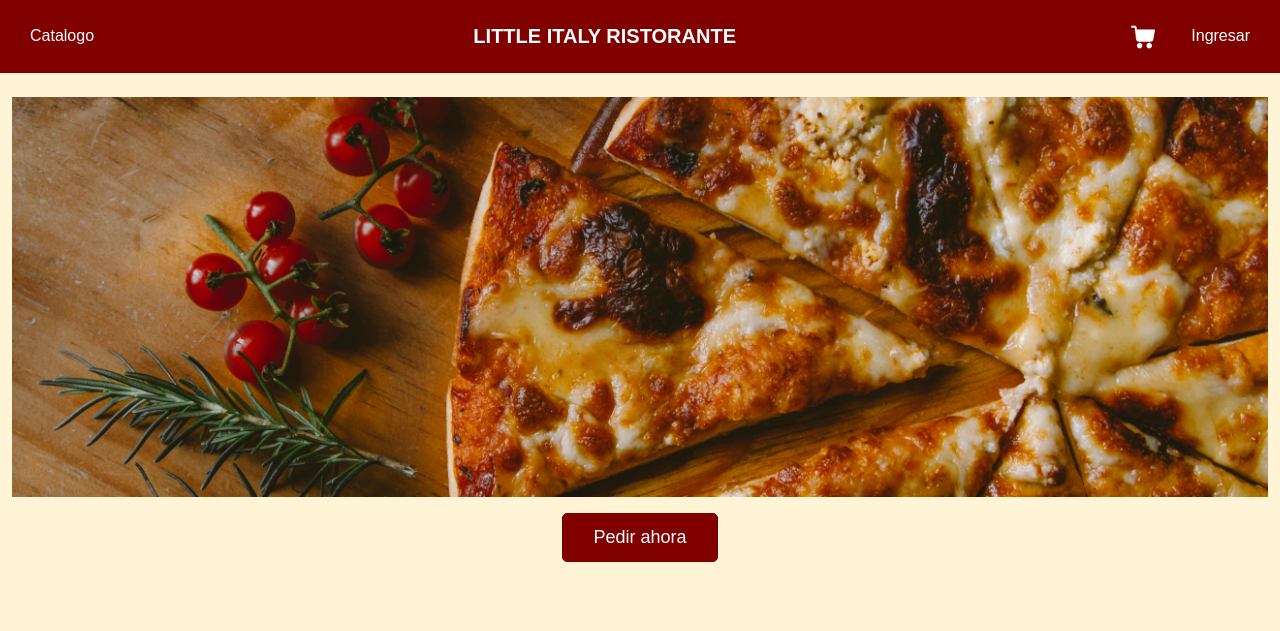
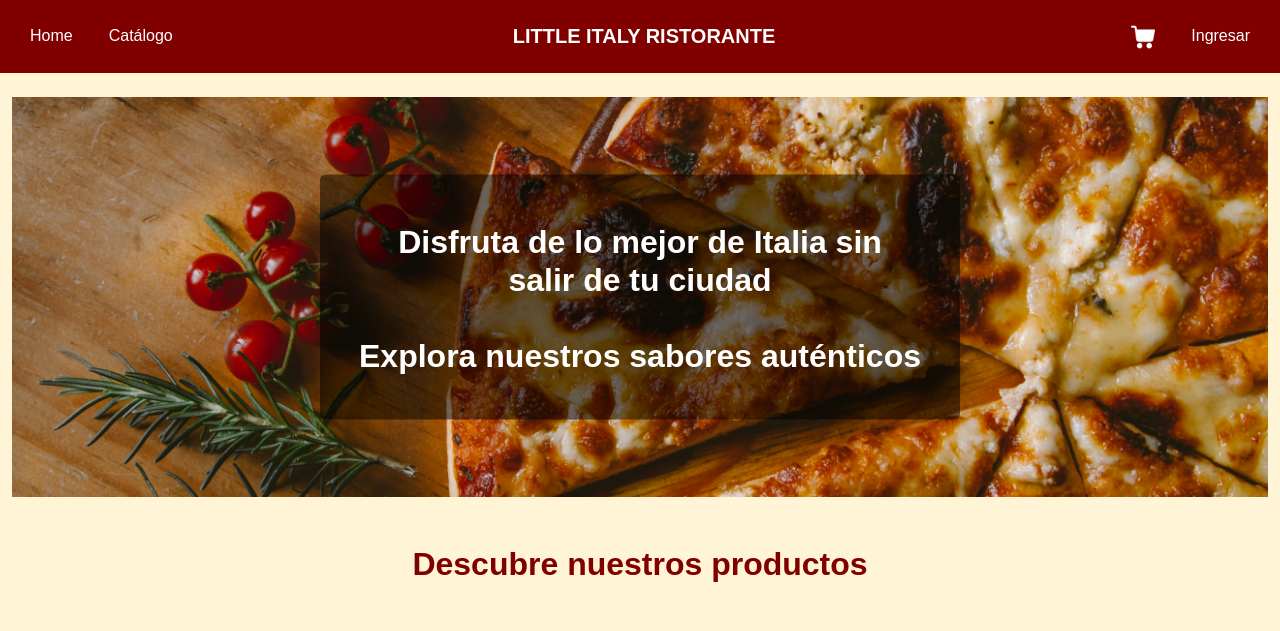
Before and after one commit to lmiel/Little-Italy, a Django app: page / in a window 1280 px wide. Shown: the top 631 px of the page. Run offline with Django 5.2, Linux system fonts and the light colour scheme.

Commit message:
Refactor context processors, clean up unused code, and enhance home page layout with improved styling and structure

```diff
--- a/little_italy/little_italy/static/css/styles.css
+++ b/little_italy/little_italy/static/css/styles.css
@@ -36,12 +36,22 @@ nav a {
 /* Banner Section */
 .banner {
     color: white;
+    position: relative; /* Asegura que los elementos se puedan posicionar dentro del contenedor */
 }
 
 .banner img {
     width: 100%;
     max-height: 400px;
     object-fit: cover;
+}
+
+.banner-text {
+    position: absolute;
+    top: 50%; /* Centra verticalmente el texto */
+    left: 50%; /* Centra horizontalmente el texto */
+    transform: translate(-50%, -50%); /* Ajusta la posición centrada */
+    color: white;
+    font-size: 2rem;
 }
 
 .banner button {
@@ -62,6 +72,9 @@ nav a {
     color: #800000;
     margin-bottom: 20px;
 }
+
+/* ... (resto del código CSS sigue igual) ... */
+
 
 .producto {
     position: relative;
@@ -224,3 +237,39 @@ nav a {
     border-color: #800000;
     color: white;
 }
+
+.imagen-final .container {
+    display: flex;
+    align-items: center;
+    justify-content: space-between;
+}
+
+.imagen-final img {
+    max-width: 100%; /* Ajusta la imagen al contenedor */
+    height: auto;
+}
+
+.imagen-final h2 {
+    color: #800000; /* Color que armoniza con tu esquema de colores */
+    font-size: 2rem;
+}
+
+.imagen-final p {
+    font-size: 1rem;
+    color: #555;
+}
+
+.imagen-final .col-6 {
+    padding-left: 30px; /* Añadir espacio entre la imagen y el texto */
+    padding-right: 30px;
+}
+
+.text-center {
+    text-align: center;
+}
+
+.productos-intro h2 {
+    font-size: 2rem;
+    color: #800000;
+    margin-bottom: 30px;
+}
--- a/little_italy/little_italy/templates/little_italy/base.html
+++ b/little_italy/little_italy/templates/little_italy/base.html
@@ -16,19 +16,20 @@
   <body>
     <nav class="navbar navbar-expand-lg navbar-dark py-3">
       <div class="container-fluid">
-        <!-- Enlace a la carta (izquierda) -->
         <ul class="navbar-nav me-auto">
+
+        <li class="nav-item">
+          <a class="nav-link text-white" href="{% url 'home' %}">Home</a>
+        </li>
           <li class="nav-item">
-            <a class="nav-link text-white" href="{% url 'menu' %}">Catalogo</a>
+            <a class="nav-link text-white" href="{% url 'menu' %}">Catálogo</a>
           </li>
         </ul>
 
-        <!-- Título del restaurante centrado -->
         <span class="navbar-brand">
           <strong><a class="nav-link text-white" href="{% url 'home' %}">LITTLE ITALY RISTORANTE</a></strong>
         </span>
 
-        <!-- Carrito e Ingresar (derecha) -->
         <ul class="navbar-nav ms-auto">
           <li class="nav-item">
             <a class="nav-link text-white" href="{% url 'cart' %}">
@@ -58,13 +59,11 @@
       {% endblock %}
       <footer class="bg-dark text-white text-center py-4 mt-4">
         <div class="container">
-          <!-- Redes sociales -->
           <div class="social-icons mb-3">
             <a href="https://facebook.com" target="_blank" class="text-white mx-2" aria-label="Facebook"><i class="fab fa-facebook-f"></i></a>
             <a href="https://instagram.com" target="_blank" class="text-white mx-2" aria-label="Instagram"><i class="fab fa-instagram"></i></a>
             <a href="https://twitter.com" target="_blank" class="text-white mx-2" aria-label="Twitter"><i class="fab fa-twitter"></i></a>
           </div>
-          <!-- Derechos de autor -->
           <p class="mb-0">&copy; 2024 Little Italy Ristorante. Todos los derechos reservados.</p>
         </div>
       </footer>
--- a/little_italy/little_italy/templates/little_italy/home.html
+++ b/little_italy/little_italy/templates/little_italy/home.html
@@ -1,26 +1,28 @@
 {% extends "little_italy/base.html" %}
 {% load static %}
 {% block content %}
-    <!-- Sección del banner -->
-    <section class="banner d-flex align-items-center" style="max-width: 100%;">
+    <section class="banner d-flex align-items-center position-relative" style="max-width: 100%;">
         <div class="container text-center" style="max-width: 100%;">
             <img src="{% static 'img/pizza.jpg' %}" alt="Pizza" class="img-fluid">
-            <div class="mt-3">
-                <button class="btn btn-dangerous btn-lg">Pedir ahora</button>
+            <div class="bg-black bg-opacity-50 banner-text position-absolute top-25 start-50 translate-middle text-center p-4 rounded">
+                <h2 class="p-4 text-white text-center"><strong>Disfruta de lo mejor de Italia sin salir de tu ciudad</strong></h2>
+                <p class="text-white text-center"><strong>Explora nuestros sabores auténticos</strong></p>
             </div>
         </div>
     </section>
+    <section class="productos-intro text-center mt-5">
+        <div class="container">
+            <h2 class="fw-bold">Descubre nuestros productos</h2>
+        </div>
+    </section>
 
-    <!-- Sección de productos -->
     <section class="productos mt-5">
         <div class="container">
-            <h2 class="text-center mb-4">Nuestros productos</h2>
             <div class="row justify-content-center">
-                <!-- Producto 1: Pizza -->
                 <div class="col-6 col-md-4 mb-3">
                     <a href="{% url 'menu' %}#Pizza">
                     <div class="producto position-relative">
-                        <img src="{% static 'img/pizza.jpg' %}" alt="Pizza" class="img-fluid rounded">
+                        <img src="{% static 'img/pizza2.jpg' %}" alt="Pizza" class="img-fluid rounded">
                         <div class="producto-hover position-absolute top-0 start-0 w-100 h-100 d-flex flex-column justify-content-center align-items-center text-center text-white">
                             <h3 class="fw-bold">PIZZAS</h3>
                             <p>La especialidad de la casa: pizzas tradicionales, pepperoni y recetas propias.</p>
@@ -28,7 +30,6 @@
                     </div>
                     </a>
                 </div>
-                <!-- Producto 2: Pasta -->
                 <div class="col-6 col-md-4 mb-3">
                     <a href="{% url 'menu' %}#Pastas">
                     <div class="producto position-relative">
@@ -40,7 +41,6 @@
                     </div>
                     </a>
                 </div>
-                <!-- Producto 3: Postre -->
                 <div class="col-6 col-md-4 mb-3">
                     <a href="{% url 'menu' %}#Desserts">
                     <div class="producto position-relative">
@@ -51,16 +51,23 @@
                         </div>
                     </div></a>
                 </div>
+            </div>
             <div class="text-center mt-3">
-                <a href="{% url 'menu' %}" class="btn btn-outline-danger">Ver todas</a>
+                <a href="{% url 'menu' %}" class="btn btn-outline-danger">Ver todo</a>
             </div>
         </div>
     </section>
 
-    <!-- Imagen final -->
     <section class="imagen-final mt-5">
-        <div class="container text-center">
-            <img src="{% static 'img/masa.jpg' %}" alt="Manos preparando masa" class="img-fluid rounded">
+        <div class="container d-flex align-items-center">
+            <div class="col-6">
+                <img src="{% static 'img/masa.jpg' %}" alt="Manos preparando masa" class="img-fluid rounded">
+            </div>
+            <div class="col-6 text-center">
+                <h2 class="fw-bold">Todo Artesano, Todo Hecho con Amor</h2>
+                <p>Disfruta de nuestros productos elaborados artesanalmente, con ingredientes frescos y auténticos, como si los hiciéramos para nuestra propia familia.</p>
+            </div>
         </div>
     </section>
+
 {% endblock %}
--- a/little_italy/orders/context_processors.py
+++ b/little_italy/orders/context_processors.py
@@ -3,10 +3,8 @@ from .models import Cart, CartItem
 
 def cart_item_count(request):
     if request.user.is_authenticated:
-        # Obtener el carrito del usuario
         cart, created = Cart.objects.get_or_create(user=request.user)
-        # Contar los items en el carrito
         item_count = CartItem.objects.filter(cart=cart).count()
     else:
-        item_count = 0  # Si no está autenticado, el contador será 0
+        item_count = 0
     return {"item_count": item_count}
```
Also changed, not shown: little_italy/orders/scripts/spoonacular_info.py (+1 -10 lines), little_italy/orders/views.py (+4 -14 lines), little_italy/little_italy/static/img/pasta1.jpg (added), little_italy/little_italy/static/img/pasta2.jpg (added), 1 other file.
